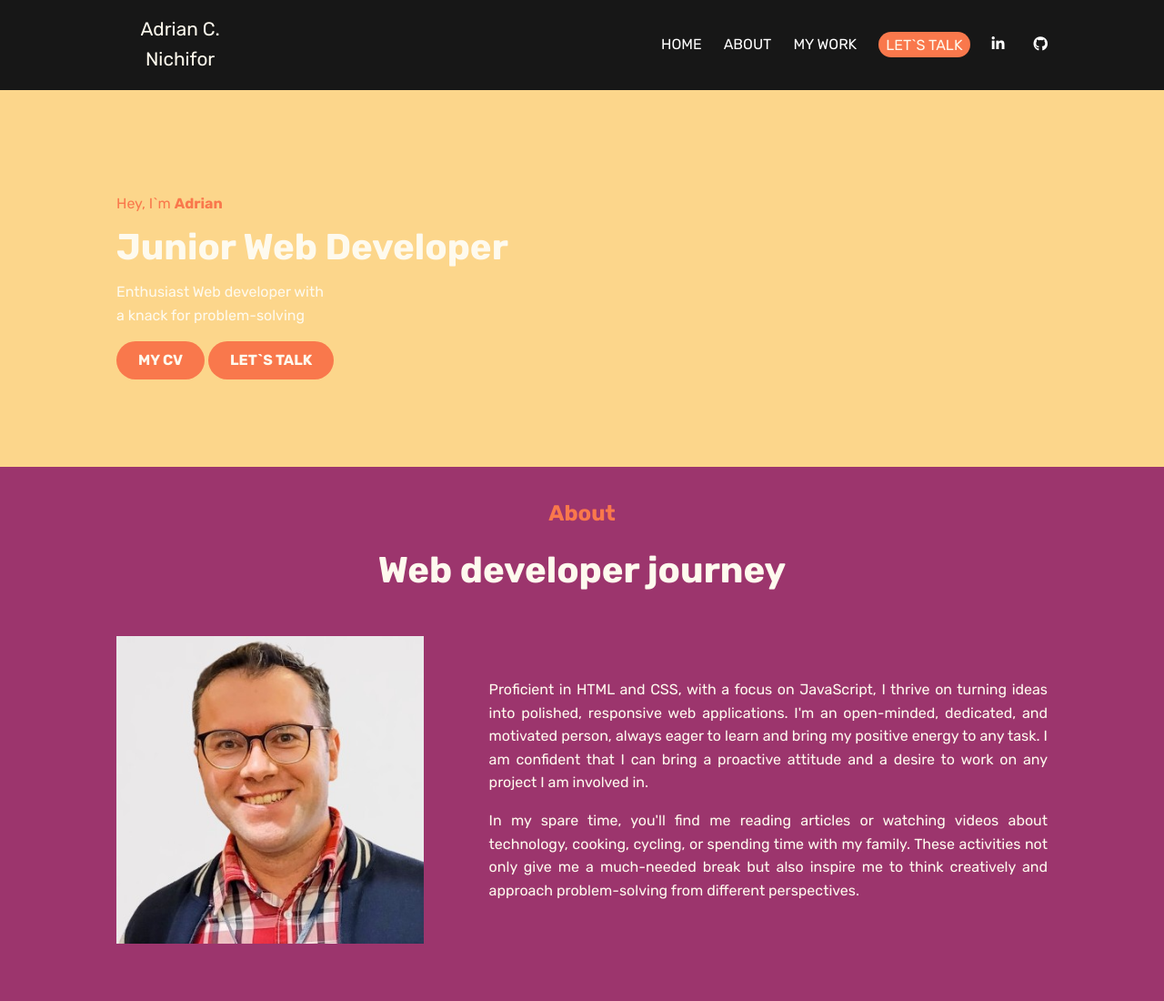
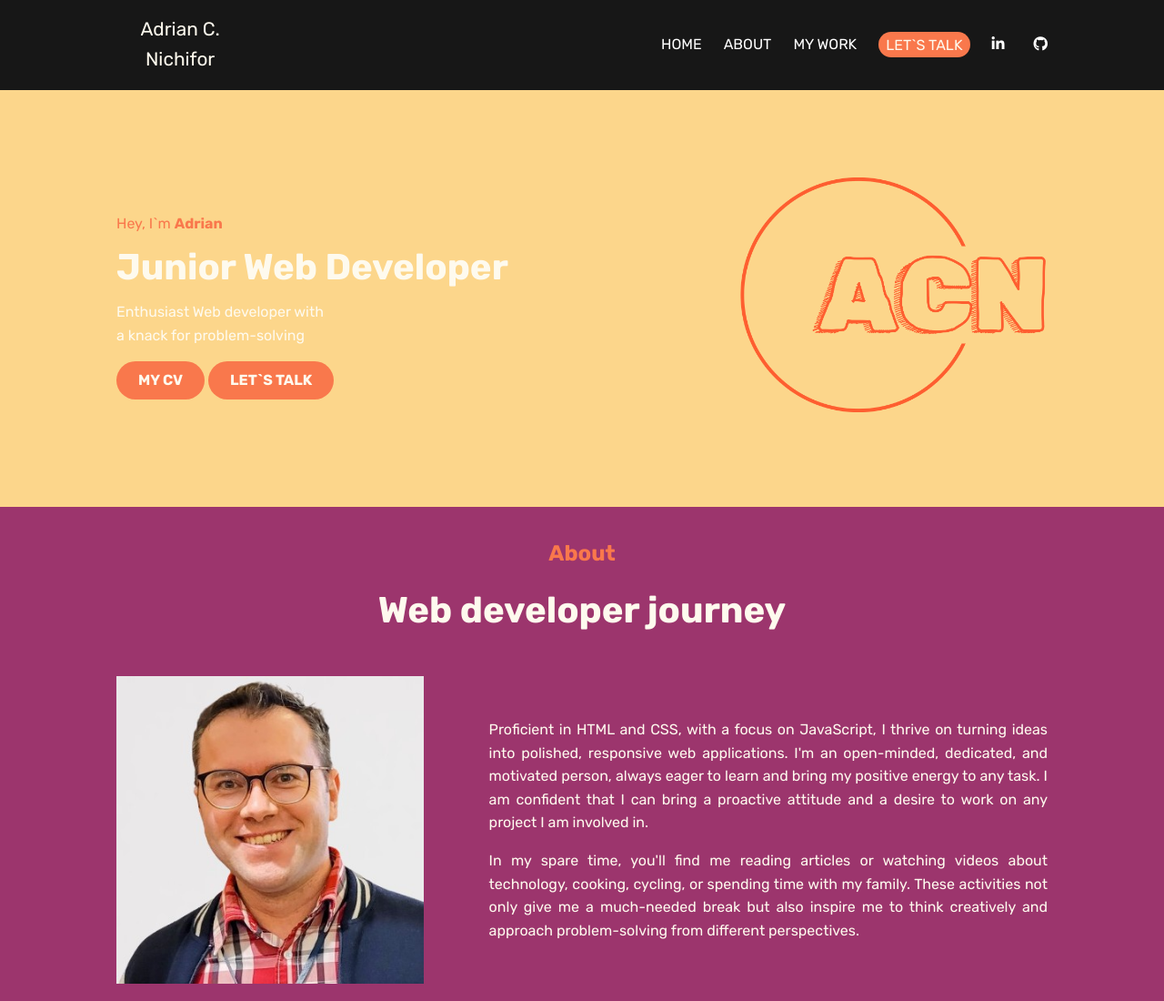
Before and after one commit to adriancnichifor/ACN_Website, a plain HTML site: page index.html in a window 1280 px wide. Shown: the top 1100 px of the page at 91% size. Drawn offline with Linux system fonts and the light colour scheme.

Commit message:
add about logo

```diff
--- a/index.html
+++ b/index.html
@@ -81,10 +81,7 @@
           </div>
         </div>
         <div class="hero_logo">
-          <img
-            src="assets/acn-logo-zip-file/png/logo-no-background.png"
-            alt=""
-          />
+          <img src="assets/logo-no-background.png" alt="" />
         </div>
       </div>
     </section>
```
Also changed, not shown: assets/logo-no-background.png (added).
